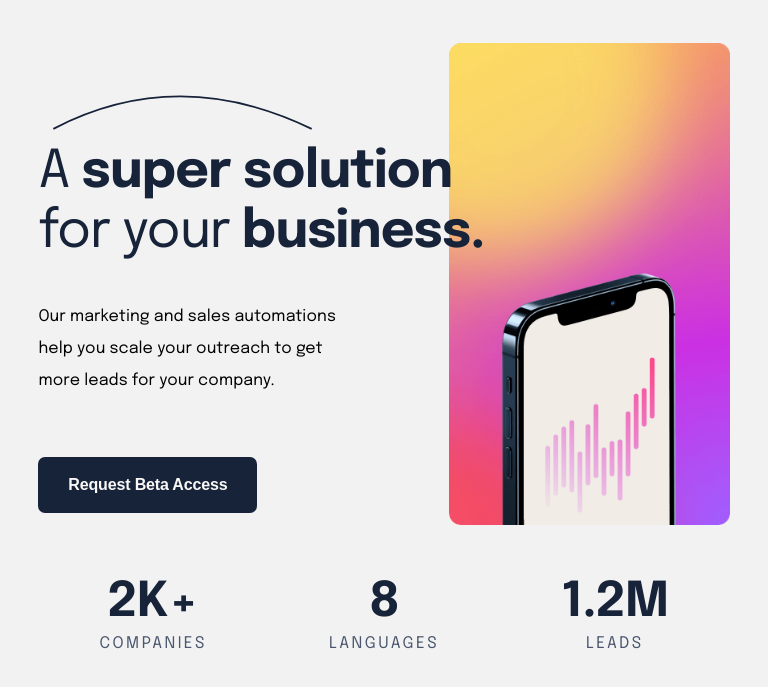
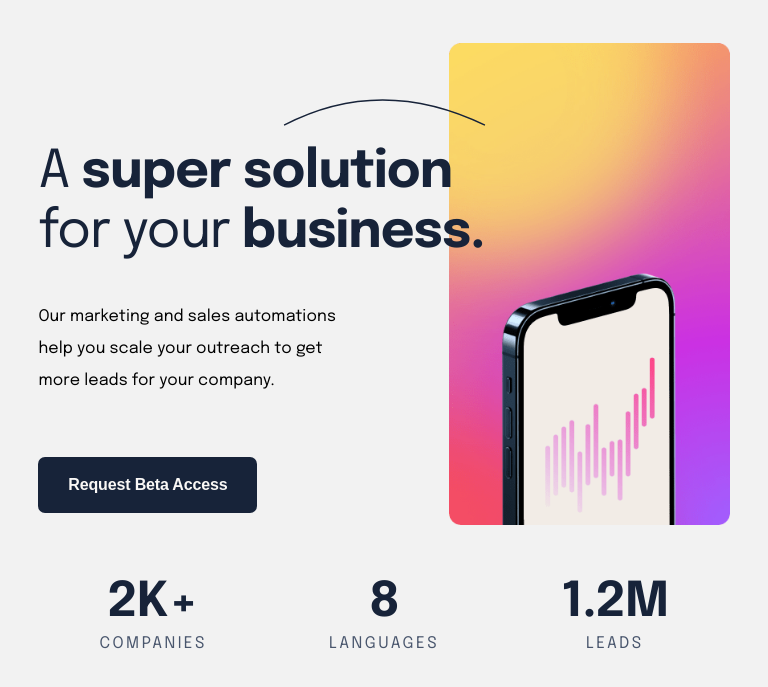
Before and after one commit to Generalasiamah/suite-landing-page, a plain HTML site: page index.html in a window 768 px wide. Shown: the part 113-800 px from the top of the page. Drawn offline with Linux system fonts and the light colour scheme.

Commit message:
Latest Version

```diff
--- a/style.css
+++ b/style.css
@@ -313,7 +313,8 @@ and (max-width: 900px) {
     }
 
     .arch{
-       margin-left: 0;
+       margin: 0 auto 0 auto;
+       transform: scale(0.7);
     }
 
     .phone-images{
```
Also changed, not shown: assets/Screen Shot.png (added).
